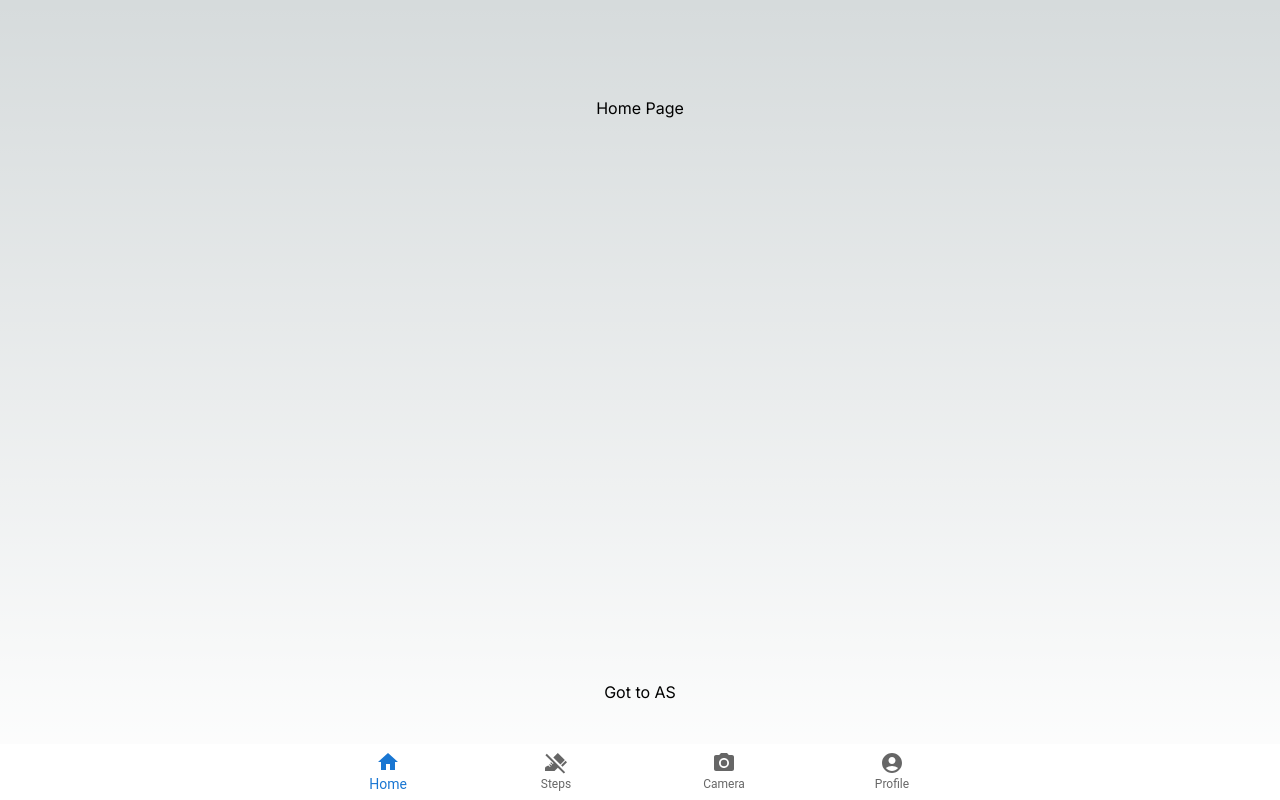
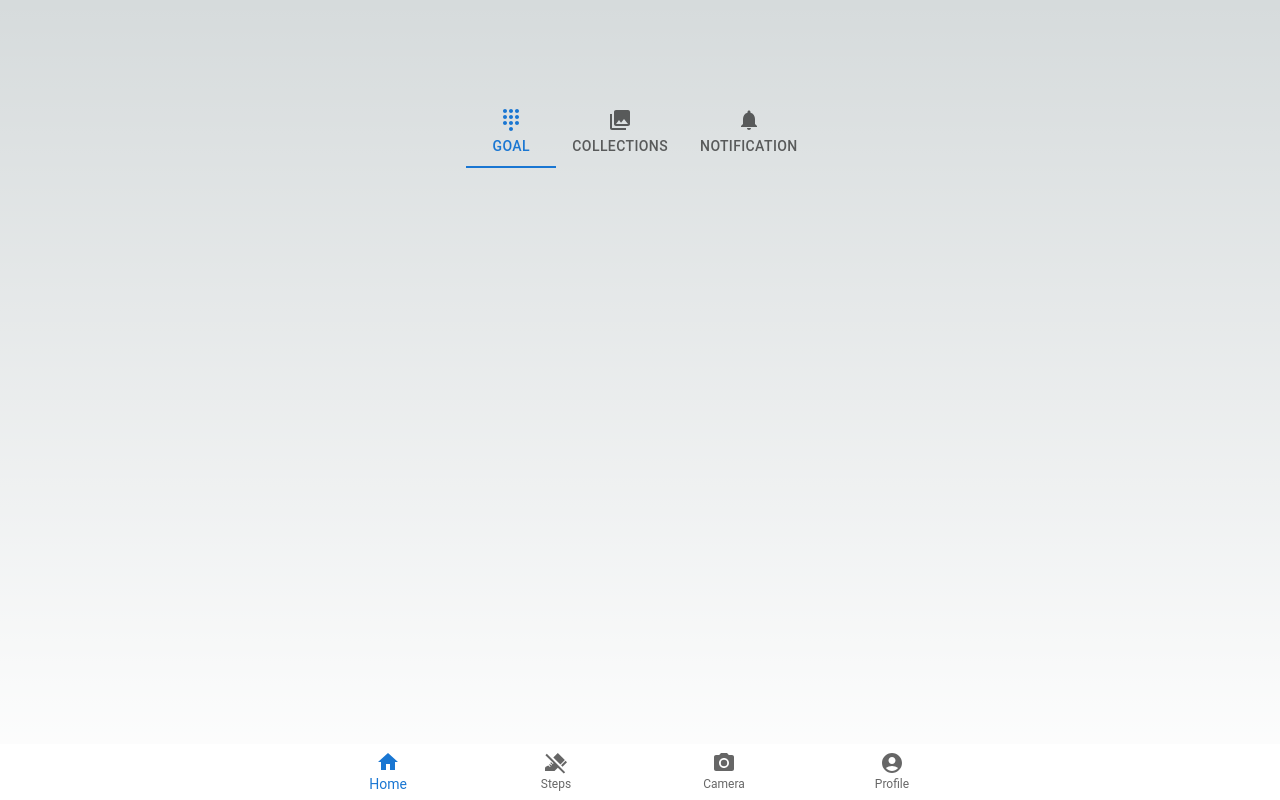
Before and after one commit to shoei03/nekoaruki-ver4, a Next.js app: page /profile in a window 1280 px wide. Built offline with nearby package versions, Linux system fonts and the light colour scheme.

Commit message:
create profile page

```diff
--- a/src/app/profile/page.tsx
+++ b/src/app/profile/page.tsx
@@ -1,10 +1,9 @@
-import Link from "next/link";
+import IconLabelTabs from "../../components/IconLabelTabs";
 
 export default function ProfilePage() {
   return (
     <main className="flex min-h-screen flex-col items-center justify-between p-24">
-      <h1>Home Page</h1>
-      <Link href="/">Got to AS</Link>
+      <IconLabelTabs />
     </main>
   );
 }
--- /dev/null
+++ b/src/components/IconLabelTabs.tsx
@@ -0,0 +1,28 @@
+"use client";
+
+import * as React from 'react';
+import Tabs from '@mui/material/Tabs';
+import Tab from '@mui/material/Tab';
+import DialpadIcon from '@mui/icons-material/Dialpad';
+import CollectionsIcon from '@mui/icons-material/Collections';
+import NotificationsIcon from '@mui/icons-material/Notifications';
+
+export default function IconLabelTabs() {
+  const [value, setValue] = React.useState(0);
+
+  const handleChange = (event: React.SyntheticEvent, newValue: number) => {
+    setValue(newValue);
+  };
+
+  return (
+    <div>
+      <Tabs value={value} onChange={handleChange} aria-label="icon label tabs example">
+        <Tab icon={<DialpadIcon />} label="GOAL" />
+        <Tab icon={<CollectionsIcon />} label="COLLECTIONS" />
+        <Tab icon={<NotificationsIcon />} label="NOTIFICATION" />
+      </Tabs>
+      <div className="mt-4">
+      </div>
+    </div>
+  );
+}
```
